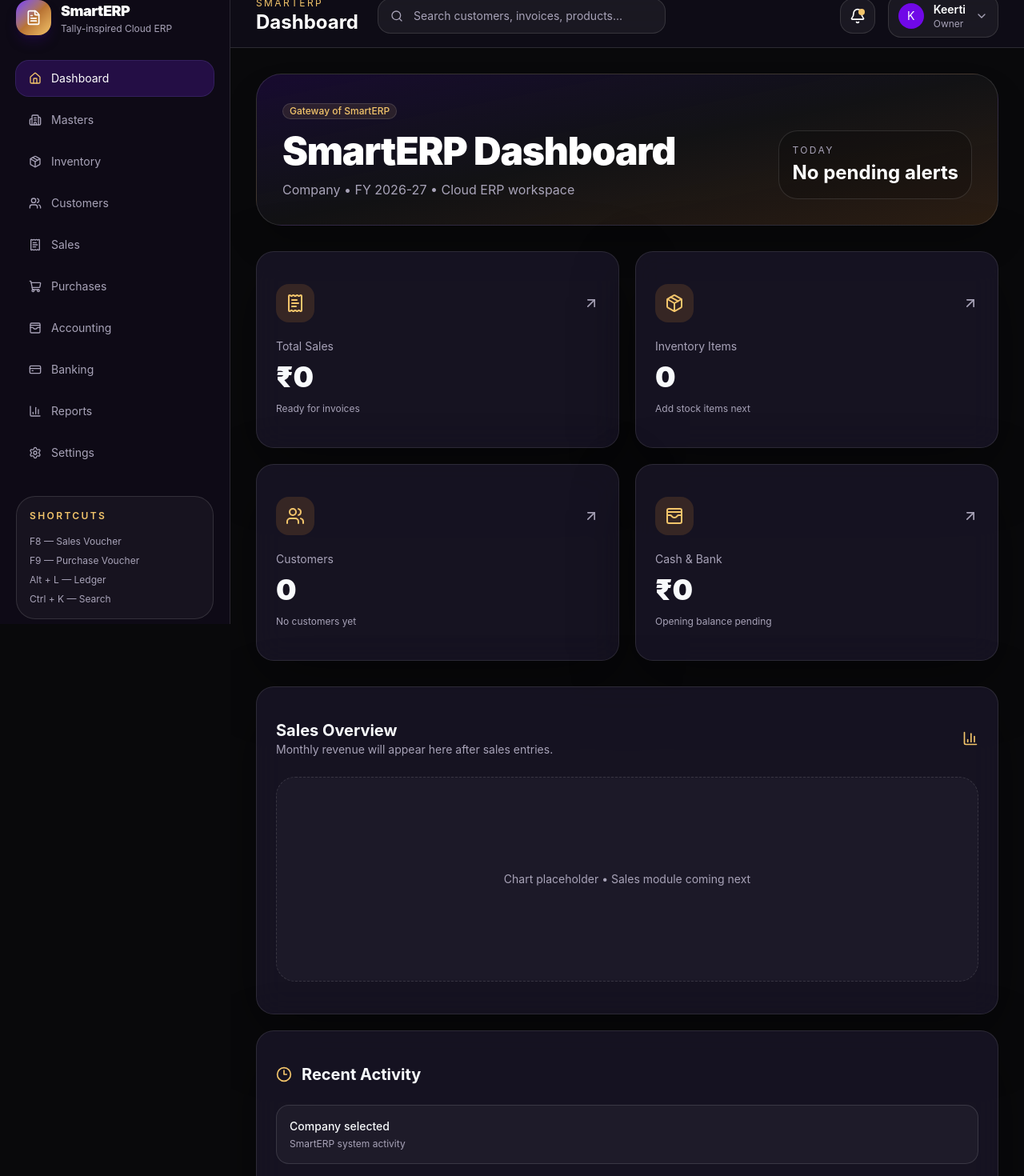
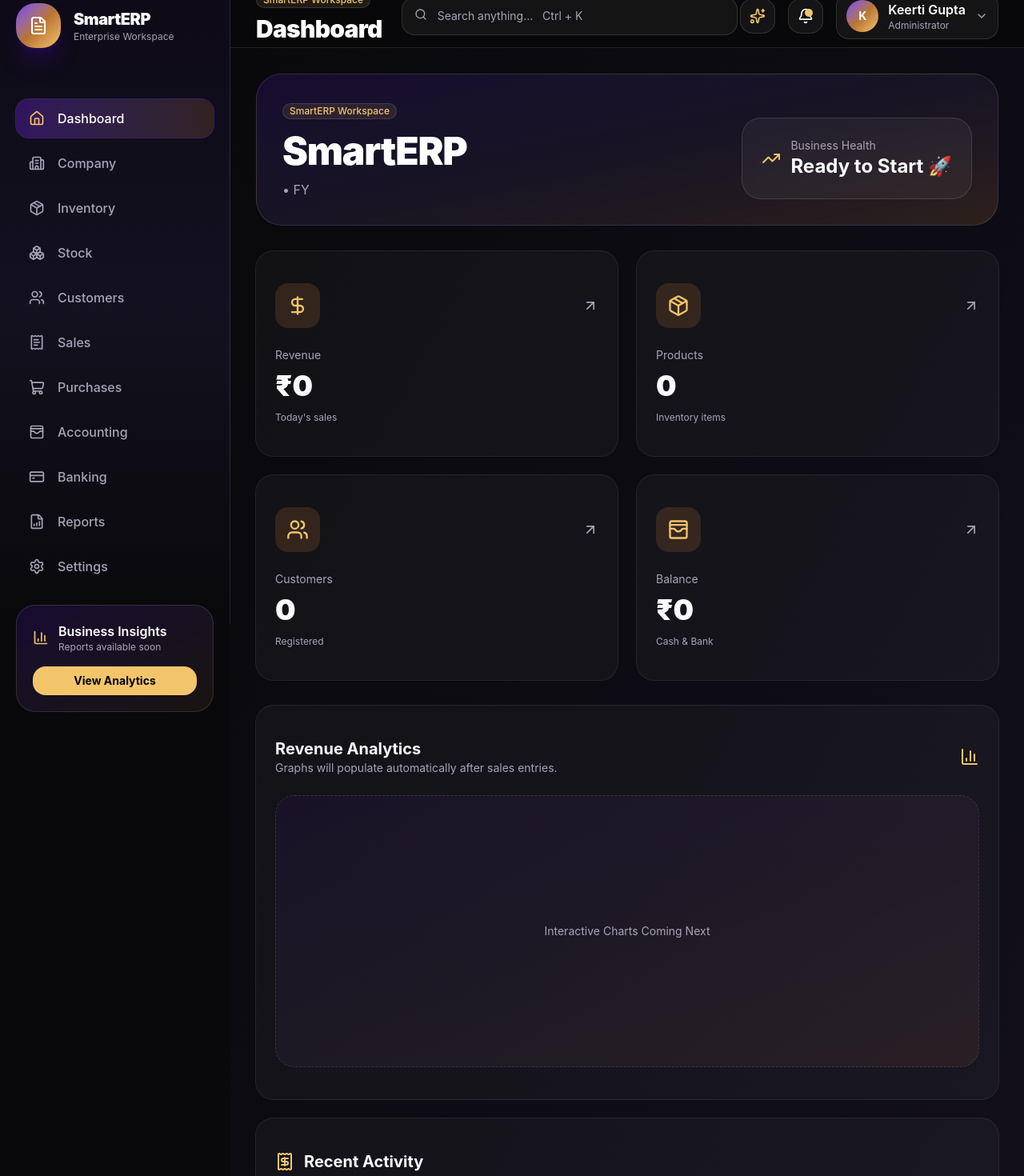
Before and after one commit to Keerti707/smarterp, a Next.js app in the folder client/: page /dashboard in a window 1280 px wide. Shown: the part 20-1490 px from the top of the page at 80% size. Built offline with nearby package versions, Linux system fonts and the light colour scheme.

Commit message:
Redesign application shell and dashboard UI

```diff
--- a/client/src/app/dashboard/page.tsx
+++ b/client/src/app/dashboard/page.tsx
@@ -4,16 +4,17 @@
 import {
   ArrowUpRight,
   BarChart3,
-  Clock3,
+  DollarSign,
   Package,
-  ReceiptText,
+  Receipt,
+  TrendingUp,
   Users,
   WalletCards,
 } from "lucide-react";
 
 import { AppShell } from "@/components/app-shell/app-shell";
+import { Badge } from "@/components/ui/badge";
 import { Card, CardContent } from "@/components/ui/card";
-import { Badge } from "@/components/ui/badge";
 
 type Company = {
   name: string;
@@ -21,101 +22,204 @@
   financial_year: string;
 };
 
-const kpis = [
-  { title: "Total Sales", value: "₹0", icon: ReceiptText, note: "Ready for invoices" },
-  { title: "Inventory Items", value: "0", icon: Package, note: "Add stock items next" },
-  { title: "Customers", value: "0", icon: Users, note: "No customers yet" },
-  { title: "Cash & Bank", value: "₹0", icon: WalletCards, note: "Opening balance pending" },
+const stats = [
+  {
+    title: "Revenue",
+    value: "₹0",
+    subtitle: "Today's sales",
+    icon: DollarSign,
+  },
+  {
+    title: "Products",
+    value: "0",
+    subtitle: "Inventory items",
+    icon: Package,
+  },
+  {
+    title: "Customers",
+    value: "0",
+    subtitle: "Registered",
+    icon: Users,
+  },
+  {
+    title: "Balance",
+    value: "₹0",
+    subtitle: "Cash & Bank",
+    icon: WalletCards,
+  },
 ];
 
 export default function DashboardPage() {
   const [company, setCompany] = useState<Company | null>(null);
 
   useEffect(() => {
-    const savedCompany = localStorage.getItem("smarterp_company");
-    if (savedCompany) setCompany(JSON.parse(savedCompany));
+    const saved = localStorage.getItem("smarterp_company");
+    if (saved) setCompany(JSON.parse(saved));
   }, []);
 
   return (
     <AppShell>
       <div className="space-y-8">
-        <section className="overflow-hidden rounded-[2rem] border border-white/10 bg-gradient-to-br from-violet-950/40 via-white/[0.04] to-[#B87333]/20 p-8 shadow-2xl shadow-black/30">
-          <div className="flex flex-col gap-6 lg:flex-row lg:items-end lg:justify-between">
+
+        <section className="overflow-hidden rounded-[32px] border border-white/10 bg-gradient-to-br from-violet-950/40 via-[#181424] to-[#B87333]/20 p-8">
+
+          <div className="flex flex-col gap-8 lg:flex-row lg:items-end lg:justify-between">
+
             <div>
-              <Badge className="mb-4 border-[#F3C56B]/30 bg-[#F3C56B]/10 text-[#F3C56B]">
-                Gateway of SmartERP
+
+              <Badge className="mb-4 bg-[#F3C56B]/10 text-[#F3C56B] border-[#F3C56B]/20">
+                SmartERP Workspace
               </Badge>
-              <h1 className="max-w-3xl text-5xl font-black tracking-tight">
-                {company?.name || "SmartERP Dashboard"}
+
+              <h1 className="text-5xl font-black tracking-tight">
+                {company?.name ?? "SmartERP"}
               </h1>
+
               <p className="mt-3 text-muted-foreground">
-                {company?.state || "Company"} • FY {company?.financial_year || "2026-27"} • Cloud ERP workspace
+                {company?.state} • FY {company?.financial_year}
               </p>
+
             </div>
 
-            <div className="rounded-3xl border border-white/10 bg-black/20 p-4">
-              <p className="text-xs uppercase tracking-[0.2em] text-muted-foreground">
-                Today
-              </p>
-              <p className="mt-1 text-2xl font-bold">No pending alerts</p>
+            <div className="rounded-3xl border border-white/10 bg-white/5 p-6 backdrop-blur">
+
+              <div className="flex items-center gap-3">
+
+                <TrendingUp className="h-6 w-6 text-[#F3C56B]" />
+
+                <div>
+
+                  <p className="text-sm text-muted-foreground">
+                    Business Health
+                  </p>
+
+                  <h2 className="text-2xl font-bold">
+                    Ready to Start 🚀
+                  </h2>
+
+                </div>
+
+              </div>
+
             </div>
+
           </div>
+
         </section>
 
-        <section className="grid gap-5 md:grid-cols-2 2xl:grid-cols-4">
-          {kpis.map((item) => (
-            <Card key={item.title} className="glass-card group border-white/10 transition hover:-translate-y-1 hover:border-[#F3C56B]/30">
+        <section className="grid gap-6 md:grid-cols-2 2xl:grid-cols-4">
+
+          {stats.map((item) => (
+            <Card
+              key={item.title}
+              className="border-white/10 bg-white/[0.03] transition-all duration-300 hover:-translate-y-1 hover:border-[#F3C56B]/20"
+            >
               <CardContent className="p-6">
-                <div className="mb-5 flex items-center justify-between">
-                  <div className="flex h-12 w-12 items-center justify-center rounded-2xl bg-[#B87333]/20 text-[#F3C56B]">
-                    <item.icon className="h-6 w-6" />
+
+                <div className="mb-6 flex items-center justify-between">
+
+                  <div className="flex h-14 w-14 items-center justify-center rounded-2xl bg-[#B87333]/20">
+                    <item.icon className="h-7 w-7 text-[#F3C56B]" />
                   </div>
-                  <ArrowUpRight className="h-5 w-5 text-muted-foreground transition group-hover:text-[#F3C56B]" />
+
+                  <ArrowUpRight className="h-5 w-5 text-muted-foreground" />
+
                 </div>
 
-                <p className="text-sm text-muted-foreground">{item.title}</p>
-                <h2 className="mt-2 text-4xl font-black">{item.value}</h2>
-                <p className="mt-3 text-xs text-muted-foreground">{item.note}</p>
+                <p className="text-sm text-muted-foreground">
+                  {item.title}
+                </p>
+
+                <h2 className="mt-2 text-4xl font-black">
+                  {item.value}
+                </h2>
+
+                <p className="mt-3 text-xs text-muted-foreground">
+                  {item.subtitle}
+                </p>
+
               </CardContent>
             </Card>
           ))}
+
         </section>
 
-        <section className="grid gap-5 2xl:grid-cols-[1.4fr_0.8fr]">
-          <Card className="glass-card border-white/10">
+        <section className="grid gap-6 2xl:grid-cols-[1.6fr_0.9fr]">
+
+          <Card className="border-white/10 bg-white/[0.03]">
             <CardContent className="p-6">
+
               <div className="mb-6 flex items-center justify-between">
+
                 <div>
-                  <h2 className="text-xl font-bold">Sales Overview</h2>
-                  <p className="text-sm text-muted-foreground">Monthly revenue will appear here after sales entries.</p>
+
+                  <h2 className="text-xl font-bold">
+                    Revenue Analytics
+                  </h2>
+
+                  <p className="text-sm text-muted-foreground">
+                    Graphs will populate automatically after sales entries.
+                  </p>
+
                 </div>
-                <BarChart3 className="h-5 w-5 text-[#F3C56B]" />
+
+                <BarChart3 className="h-6 w-6 text-[#F3C56B]" />
+
               </div>
 
-              <div className="flex h-64 items-center justify-center rounded-3xl border border-dashed border-white/10 bg-white/[0.03]">
-                <p className="text-sm text-muted-foreground">Chart placeholder • Sales module coming next</p>
+              <div className="flex h-[340px] items-center justify-center rounded-3xl border border-dashed border-white/10 bg-gradient-to-br from-violet-950/20 to-[#B87333]/10">
+
+                <p className="text-muted-foreground">
+                  Interactive Charts Coming Next
+                </p>
+
               </div>
+
             </CardContent>
           </Card>
 
-          <Card className="glass-card border-white/10">
+          <Card className="border-white/10 bg-white/[0.03]">
             <CardContent className="p-6">
+
               <div className="mb-6 flex items-center gap-3">
-                <Clock3 className="h-5 w-5 text-[#F3C56B]" />
-                <h2 className="text-xl font-bold">Recent Activity</h2>
+
+                <Receipt className="h-6 w-6 text-[#F3C56B]" />
+
+                <h2 className="text-xl font-bold">
+                  Recent Activity
+                </h2>
+
               </div>
 
               <div className="space-y-4">
-                {["Company selected", "Database connected", "Authentication verified"].map((activity) => (
-                  <div key={activity} className="rounded-2xl border border-white/10 bg-white/[0.04] p-4">
-                    <p className="font-medium">{activity}</p>
-                    <p className="mt-1 text-xs text-muted-foreground">SmartERP system activity</p>
+
+                {[
+                  "Company selected",
+                  "Authentication successful",
+                  "Database connected",
+                  "ERP initialized",
+                ].map((item) => (
+                  <div
+                    key={item}
+                    className="rounded-2xl border border-white/10 bg-white/5 p-4"
+                  >
+                    <p className="font-medium">
+                      {item}
+                    </p>
+
+                    <p className="mt-1 text-xs text-muted-foreground">
+                      SmartERP System
+                    </p>
                   </div>
                 ))}
+
               </div>
+
             </CardContent>
           </Card>
+
         </section>
+
       </div>
     </AppShell>
   );
--- a/client/src/components/app-shell/app-header.tsx
+++ b/client/src/components/app-shell/app-header.tsx
@@ -1,61 +1,79 @@
 "use client";
 
-import { Bell, ChevronDown, Search } from "lucide-react";
+import {
+  Bell,
+  ChevronDown,
+  Search,
+  Sparkles,
+} from "lucide-react";
 
 import { Avatar, AvatarFallback } from "@/components/ui/avatar";
+import { Badge } from "@/components/ui/badge";
 import { Input } from "@/components/ui/input";
 
 export function AppHeader() {
   return (
-    <header className="sticky top-0 z-30 flex h-20 items-center justify-between border-b border-white/10 bg-background/70 px-8 backdrop-blur-xl">
+    <header className="sticky top-0 z-50 flex h-20 items-center justify-between border-b border-white/10 bg-[#09090B]/80 px-8 backdrop-blur-xl">
+
       <div className="flex items-center gap-6">
+
         <div>
-          <p className="text-xs uppercase tracking-[0.2em] text-[#F3C56B]">
-            SmartERP
-          </p>
+          <Badge className="mb-2 border-[#F3C56B]/30 bg-[#F3C56B]/10 text-[#F3C56B]">
+            SmartERP Workspace
+          </Badge>
 
-          <h1 className="text-2xl font-bold">
+          <h1 className="text-3xl font-black tracking-tight text-white">
             Dashboard
           </h1>
         </div>
 
-        <div className="relative hidden lg:block">
+        <div className="relative hidden xl:block">
           <Search className="absolute left-4 top-3.5 h-4 w-4 text-muted-foreground" />
 
           <Input
-            placeholder="Search customers, invoices, products..."
-            className="h-11 w-[360px] rounded-2xl border-white/10 bg-white/5 pl-11"
+            placeholder="Search anything...   Ctrl + K"
+            className="h-12 w-[420px] rounded-2xl border-white/10 bg-white/5 pl-11"
           />
         </div>
+
       </div>
 
       <div className="flex items-center gap-4">
+
+        <button className="flex h-11 w-11 items-center justify-center rounded-2xl border border-white/10 bg-white/5 transition hover:bg-white/10">
+          <Sparkles className="h-5 w-5 text-[#F3C56B]" />
+        </button>
+
         <button className="relative flex h-11 w-11 items-center justify-center rounded-2xl border border-white/10 bg-white/5 transition hover:bg-white/10">
-          <Bell className="h-5 w-5" />
+          <Bell className="h-5 w-5 text-white" />
 
-          <span className="absolute right-3 top-3 h-2 w-2 rounded-full bg-[#F3C56B]" />
+          <span className="absolute right-3 top-3 h-2.5 w-2.5 rounded-full bg-[#F3C56B]" />
         </button>
 
         <button className="flex items-center gap-3 rounded-2xl border border-white/10 bg-white/5 px-3 py-2 transition hover:bg-white/10">
-          <Avatar>
-            <AvatarFallback className="bg-violet-700 text-white">
+
+          <Avatar className="h-10 w-10">
+            <AvatarFallback className="bg-gradient-to-br from-violet-600 via-[#B87333] to-[#F3C56B] font-bold text-white">
               K
             </AvatarFallback>
           </Avatar>
 
           <div className="hidden text-left lg:block">
-            <p className="text-sm font-semibold">
-              Keerti
+            <p className="font-semibold text-white">
+              Keerti Gupta
             </p>
 
             <p className="text-xs text-muted-foreground">
-              Owner
+              Administrator
             </p>
           </div>
 
           <ChevronDown className="h-4 w-4 text-muted-foreground" />
+
         </button>
+
       </div>
+
     </header>
   );
 }
--- a/client/src/components/app-shell/app-shell.tsx
+++ b/client/src/components/app-shell/app-shell.tsx
@@ -5,20 +5,22 @@
 import { AppHeader } from "./app-header";
 import { AppSidebar } from "./app-sidebar";
 
-type AppShellProps = {
+type Props = {
   children: ReactNode;
 };
 
-export function AppShell({ children }: AppShellProps) {
+export function AppShell({ children }: Props) {
   return (
     <div className="flex min-h-screen bg-[#09090B] text-white">
       <AppSidebar />
 
-      <div className="flex min-h-screen flex-1 flex-col overflow-hidden">
+      <div className="flex min-w-0 flex-1 flex-col">
         <AppHeader />
 
-        <main className="flex-1 overflow-y-auto p-8">
-          {children}
+        <main className="flex-1 overflow-y-auto bg-gradient-to-br from-[#09090B] via-[#0D0C14] to-[#14101E] p-8">
+          <div className="mx-auto w-full max-w-[1700px]">
+            {children}
+          </div>
         </main>
       </div>
     </div>
--- a/client/src/components/app-shell/app-sidebar.tsx
+++ b/client/src/components/app-shell/app-sidebar.tsx
@@ -1,7 +1,10 @@
+import Link from "next/link";
 import {
   BarChart3,
+  Boxes,
   Building2,
   CreditCard,
+  FileBarChart,
   FileText,
   Home,
   Package,
@@ -13,68 +16,103 @@
 } from "lucide-react";
 
 const navItems = [
-  { label: "Dashboard", icon: Home, active: true },
-  { label: "Masters", icon: Building2 },
-  { label: "Inventory", icon: Package },
-  { label: "Customers", icon: Users },
-  { label: "Sales", icon: ReceiptText },
-  { label: "Purchases", icon: ShoppingCart },
-  { label: "Accounting", icon: WalletCards },
-  { label: "Banking", icon: CreditCard },
-  { label: "Reports", icon: BarChart3 },
-  { label: "Settings", icon: Settings },
+  { label: "Dashboard", icon: Home, href: "/dashboard", active: true },
+  { label: "Company", icon: Building2, href: "/company-selection" },
+  { label: "Inventory", icon: Package, href: "#" },
+  { label: "Stock", icon: Boxes, href: "#" },
+  { label: "Customers", icon: Users, href: "#" },
+  { label: "Sales", icon: ReceiptText, href: "#" },
+  { label: "Purchases", icon: ShoppingCart, href: "#" },
+  { label: "Accounting", icon: WalletCards, href: "#" },
+  { label: "Banking", icon: CreditCard, href: "#" },
+  { label: "Reports", icon: FileBarChart, href: "#" },
+  { label: "Settings", icon: Settings, href: "#" },
 ];
 
 export function AppSidebar() {
   return (
-    <aside className="h-screen w-72 shrink-0 border-r border-white/10 bg-[#0f0b18]/90 p-5 text-white">
-      <div className="mb-8 flex items-center gap-3">
-        <div className="flex h-11 w-11 items-center justify-center rounded-2xl bg-gradient-to-br from-violet-600 via-[#B87333] to-[#F3C56B] shadow-lg shadow-violet-950/40">
-          <FileText className="h-5 w-5" />
+    <aside className="flex h-screen w-72 flex-col border-r border-white/10 bg-gradient-to-b from-[#0E0A18] via-[#13111F] to-[#09090B] px-5 py-6 text-white">
+
+      <div className="flex items-center gap-4">
+
+        <div className="flex h-14 w-14 items-center justify-center rounded-3xl bg-gradient-to-br from-violet-600 via-[#B87333] to-[#F3C56B] shadow-xl shadow-violet-950/50">
+          <FileText className="h-6 w-6" />
         </div>
 
         <div>
-          <h1 className="text-lg font-black tracking-tight">SmartERP</h1>
-          <p className="text-xs text-muted-foreground">Tally-inspired Cloud ERP</p>
+          <h1 className="text-xl font-black tracking-tight">
+            SmartERP
+          </h1>
+
+          <p className="text-xs text-muted-foreground">
+            Enterprise Workspace
+          </p>
         </div>
+
       </div>
 
-      <nav className="space-y-2">
+      <div className="my-8 h-px bg-white/10" />
+
+      <nav className="flex-1 space-y-2">
+
         {navItems.map((item) => (
-          <button
+          <Link
             key={item.label}
+            href={item.href}
             className={[
-              "group flex w-full items-center gap-3 rounded-2xl px-4 py-3 text-left text-sm transition",
+              "group flex items-center gap-4 rounded-2xl px-4 py-3 transition-all duration-200",
               item.active
-                ? "bg-violet-600/20 text-white ring-1 ring-violet-500/30"
-                : "text-muted-foreground hover:bg-white/5 hover:text-white",
+                ? "bg-gradient-to-r from-violet-600/30 to-[#B87333]/20 ring-1 ring-violet-500/30"
+                : "hover:bg-white/5",
             ].join(" ")}
           >
             <item.icon
               className={[
-                "h-4 w-4 transition",
+                "h-5 w-5",
                 item.active
                   ? "text-[#F3C56B]"
                   : "text-muted-foreground group-hover:text-[#F3C56B]",
               ].join(" ")}
             />
-            <span>{item.label}</span>
-          </button>
+
+            <span
+              className={[
+                "font-medium",
+                item.active
+                  ? "text-white"
+                  : "text-muted-foreground group-hover:text-white",
+              ].join(" ")}
+            >
+              {item.label}
+            </span>
+
+          </Link>
         ))}
+
       </nav>
 
-      <div className="mt-8 rounded-3xl border border-white/10 bg-white/[0.04] p-4">
-        <p className="text-xs font-semibold uppercase tracking-[0.2em] text-[#F3C56B]">
-          Shortcuts
-        </p>
+      <div className="mt-6 rounded-3xl border border-white/10 bg-gradient-to-br from-violet-950/40 to-[#B87333]/10 p-5">
 
-        <div className="mt-4 space-y-2 text-xs text-muted-foreground">
-          <p>F8 — Sales Voucher</p>
-          <p>F9 — Purchase Voucher</p>
-          <p>Alt + L — Ledger</p>
-          <p>Ctrl + K — Search</p>
+        <div className="mb-4 flex items-center gap-3">
+          <BarChart3 className="h-5 w-5 text-[#F3C56B]" />
+
+          <div>
+            <p className="font-semibold">
+              Business Insights
+            </p>
+
+            <p className="text-xs text-muted-foreground">
+              Reports available soon
+            </p>
+          </div>
         </div>
+
+        <button className="w-full rounded-2xl bg-[#F3C56B] py-2 text-sm font-bold text-black transition hover:scale-[1.02]">
+          View Analytics
+        </button>
+
       </div>
+
     </aside>
   );
 }
```
